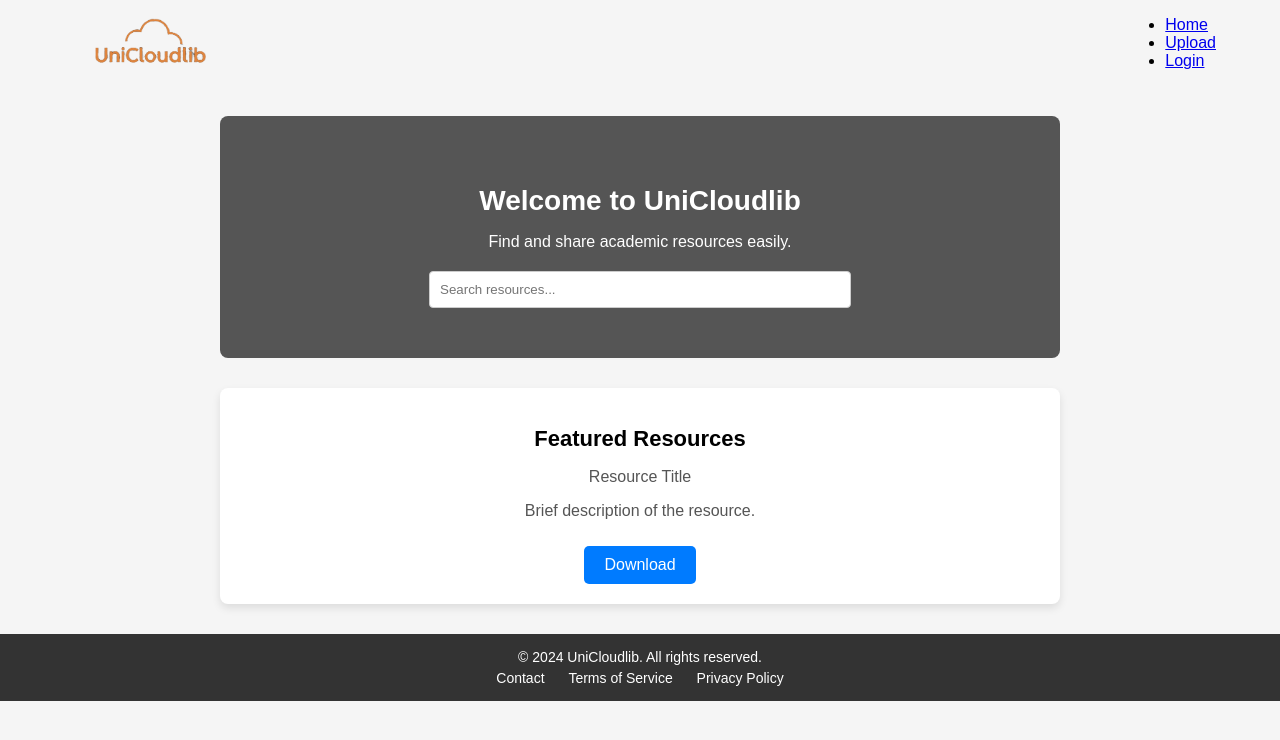
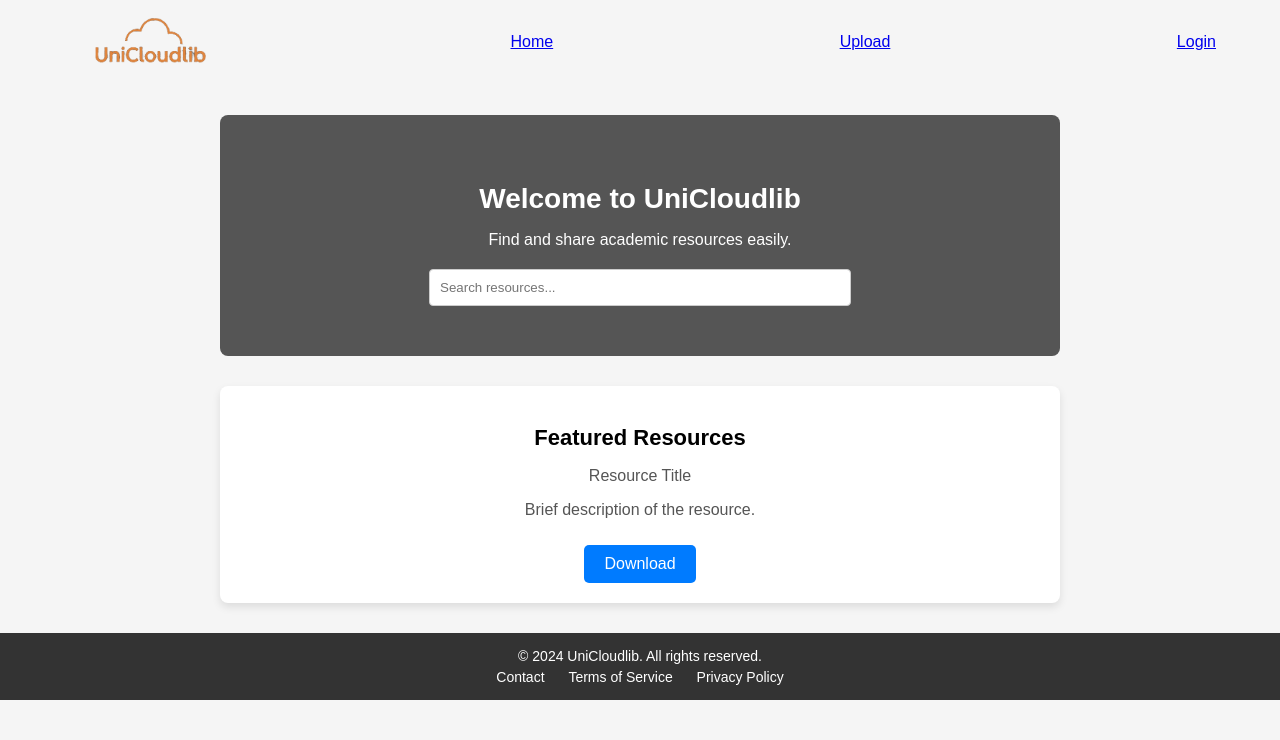
Before and after one commit to jeffykings/UniCloudlib, a plain HTML site: page home.html in a window 1280 px wide. Drawn offline with Linux system fonts and the light colour scheme.

Commit message:
header_changes

```diff
--- a/home.html
+++ b/home.html
@@ -165,11 +165,9 @@
 	  <nav>
 	<div class="logo"><img src="logo.png" alt="Logo">
 	 </div>
-	 <ul>
-	 <li><a href="home.html">Home</a></li>
-	 <li><a href="upload.html">Upload</a></li>
-	 <li><a href="login.html">Login</a></li>
-  		</ul>
+	<a href="home.html">Home</a>
+	 <a href="upload.html">Upload</a>
+	 <a href="login.html">Login</a>
 	  </nav>
   </header>
 
```
